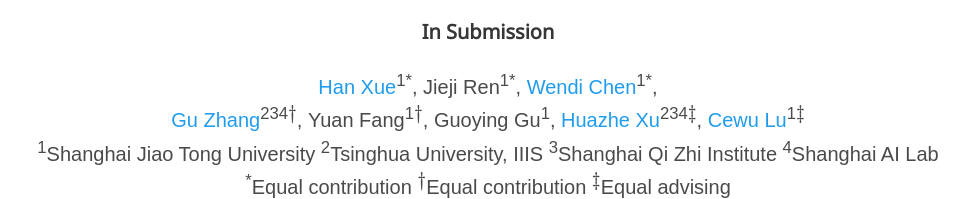
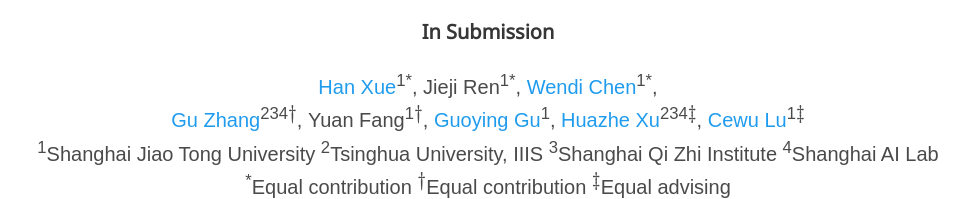
Before and after one commit to reactive-diffusion-policy/reactive-diffusion-policy.github.io, a plain HTML site: page index.html in a window 1280 px wide. Shown: the part 1065-1264 px from the top of the page, without its empty margins (152-1121 px from the left). Drawn offline with nearby package versions, Linux system fonts and the light colour scheme; some icons are missing; a web font is replaced by a local one.

Commit message:
feat: add website of author

```diff
--- a/index.html
+++ b/index.html
@@ -101,7 +101,7 @@
               Yuan Fang<sup>1\( \dagger \)</sup>,
             </span>
             <span class="author-block">
-              Guoying Gu<sup>1</sup>,
+              <a href="https://softrobotics.sjtu.edu.cn">Guoying Gu</a><sup>1</sup>,
             </span>
             <span class="author-block">
               <a href="http://hxu.rocks">Huazhe Xu</a><sup>234\( \ddagger \)</sup>,
```
